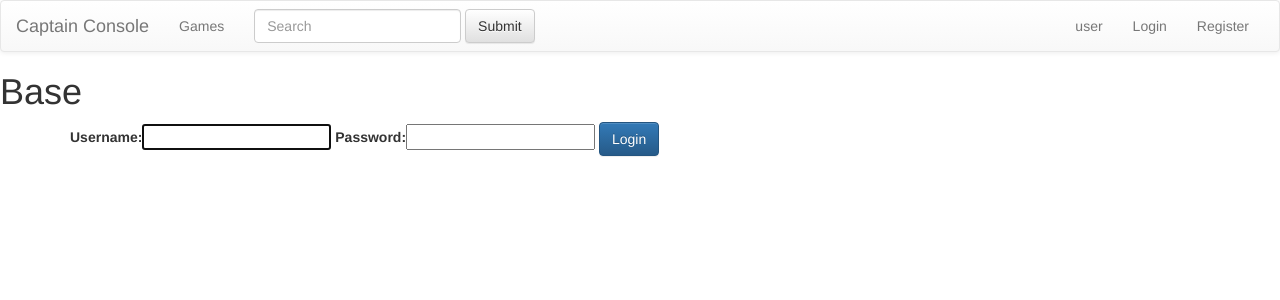
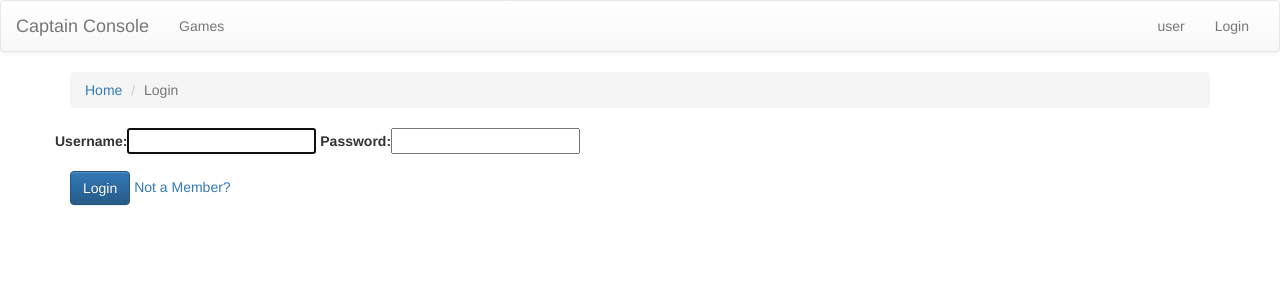
Before and after one commit to superhetja/VLN2, a Django app: page /users/login in a window 1280 px wide. Shown: the top 300 px of the page. Run offline with Django 3.2, Linux system fonts and the light colour scheme; some libraries are stand-ins or nearby versions.

Commit message:
breadcrumb, fix nav

```diff
--- a/game/views.py
+++ b/game/views.py
@@ -35,7 +35,6 @@ def add_to_cart(request, id):
     return render(request, 'cart/added_to_cart.html')
 
 
-
 @login_required
 def create_game(request):
     if request.method == 'POST':
--- a/static/css/main.css
+++ b/static/css/main.css
@@ -48,3 +48,11 @@
     display: block;
 
 }
+
+.profile-image {
+    width: 50px;
+}
+
+.login-container {
+    width: 50%;
+}
--- a/templates/base.html
+++ b/templates/base.html
@@ -12,10 +12,10 @@
 </head>
 <body>
     {% include 'navigation.html' %}
-    <h1>Base</h1>
     <div class="container">
         {% block content %}
         {% endblock %}
+
     </div>
     <script src="https://cdnjs.cloudflare.com/ajax/libs/jquery/3.4.0/jquery.js"></script>
     <!-- Latest compiled and minified JavaScript -->
--- a/templates/game/index.html
+++ b/templates/game/index.html
@@ -1,5 +1,10 @@
 {% extends 'base.html' %}
 {% block content %}
+    <nav aria-label="breadcrumb">
+        <ol class="breadcrumb">
+            <li class="breadcrumb-item active" aria-current="page">Home</li>
+        </ol>
+    </nav>
     <div class="input-group">
         <input type="search" class="form-control" id="search-box" placeholder="Enter your search here.." />
         <div class="input-group-btn">
--- a/templates/navigation.html
+++ b/templates/navigation.html
@@ -16,24 +16,15 @@
             <ul class="nav navbar-nav">
                 <li class=""><a href="{% url 'game-index' %}">Games <span class="sr-only">(current)</span></a></li>
             </ul>
-          <form class="navbar-form navbar-left">
-            <div class="form-group">
-              <input type="text" class="form-control" placeholder="Search">
-            </div>
-            <button type="submit" class="btn btn-default">Submit</button>
-          </form>
+
             <ul class="nav navbar-nav navbar-right">
                 <li><a href="{% url 'user-index' %}">user</a></li>
                 {% if user.is_authenticated %}
                     <li><a href="{% url 'logout' %}">Logout</a></li>
                     <li><a href="{% url 'profile' %}">Profile</a></li>
-
+                    <img src="{{ user.profile.profile_image }}" class="profile-image" />
                 {% else %}
                     <li><a href="{% url 'login' %}">Login</a></li>
-                <li><a href="{% url 'register' %}">Register</a></li>
-              {% endif %}
-            {% if user.is_authenticated %}
-                <img src="{{ user.profile.profile_image }}" class="profile-image" />
                 {% endif %}
             </ul>
         </div><!-- /.navbar-collapse -->
--- a/templates/user/login.html
+++ b/templates/user/login.html
@@ -1,8 +1,19 @@
 {% extends "base.html" %}
 {% block content %}
-    <form method="post" class="form from-horizontal">
-        {% csrf_token %}
-        {{ form }}
-        <input type="submit" class="btn btn-primary" value="Login" />
-    </form>
+    <nav aria-label="breadcrumb">
+        <ol class="breadcrumb">
+            <li class="breadcrumb-item"><a href="/">Home</a></li>
+            <li class="breadcrumb-item active" aria-current="page">Login</li>
+        </ol>
+    </nav>
+    <div class="login-container">
+            <form method="post" class="form form-horizontal">
+                <div class="form-group row">
+                    {% csrf_token %}
+                    {{ form }}
+                </div>
+                <input type="submit" class="btn btn-primary" value="Login" />
+                <a href="{% url 'login' %}">Not a Member?</a>
+            </form>
+    </div>
 {% endblock %}
--- a/templates/user/profile.html
+++ b/templates/user/profile.html
@@ -1,5 +1,11 @@
 {% extends "base.html" %}
 {% block content %}
+    <nav aria-label="breadcrumb">
+        <ol class="breadcrumb">
+            <li class="breadcrumb-item"><a href="/">Home</a></li>
+            <li class="breadcrumb-item active" aria-current="page">Profile</li>
+        </ol>
+    </nav>
     <h1>Profile</h1>
     <form class="from form-horizontal" method="post">
         {% csrf_token %}
```
Also changed, not shown: templates/game/game_details.html (+6 -2 lines), templates/user/register.html (+7 -0 lines). Lines whose indentation alone changed are shown as unchanged.
